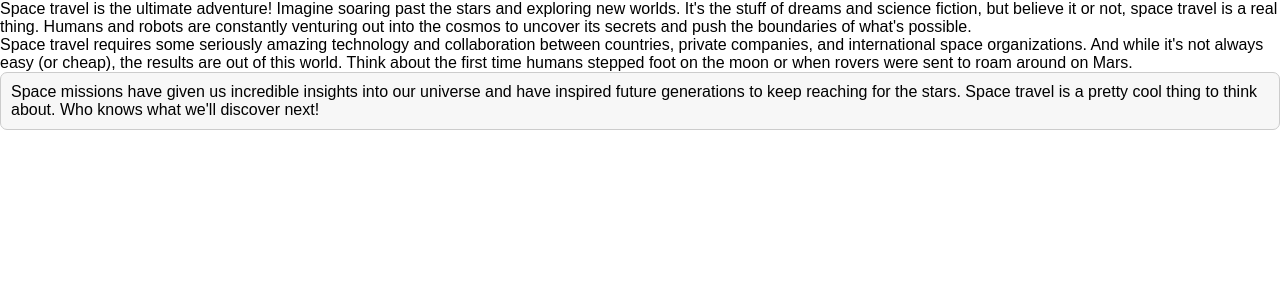
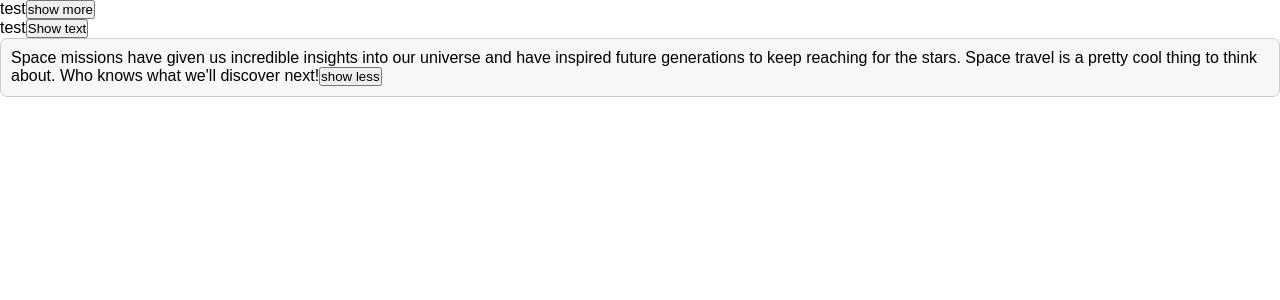
Before and after one commit to satyamkale27/Expand-Text, a React (Create React App) app: page / in a window 1280 px wide. Shown: the top 300 px of the page. Built offline with nearby package versions, Linux system fonts and the light colour scheme.

Commit message:
conditionally renderd button text

```diff
--- a/src/App.js
+++ b/src/App.js
@@ -1,3 +1,4 @@
+import { useState } from "react";
 import "./index.css";
 
 export default function App() {
@@ -36,12 +37,19 @@ export default function App() {
 
 function TextExpander({
   collapsedNumWords,
-  expandButtonText,
-  collapseButtonText,
+  expandButtonText = "show more",
+  collapseButtonText = "show less",
   buttonColor,
-  expanded,
+  expanded = false,
   className,
   children,
 }) {
-  return <div className={className}>{children}</div>;
+  const [isexpanded, setIsExpanded] = useState(expanded);
+  const displayText = isexpanded ? children : "test";
+  return (
+    <div className={className}>
+      <span>{displayText}</span>
+      <button>{isexpanded ? collapseButtonText : expandButtonText}</button>
+    </div>
+  );
 }
```
